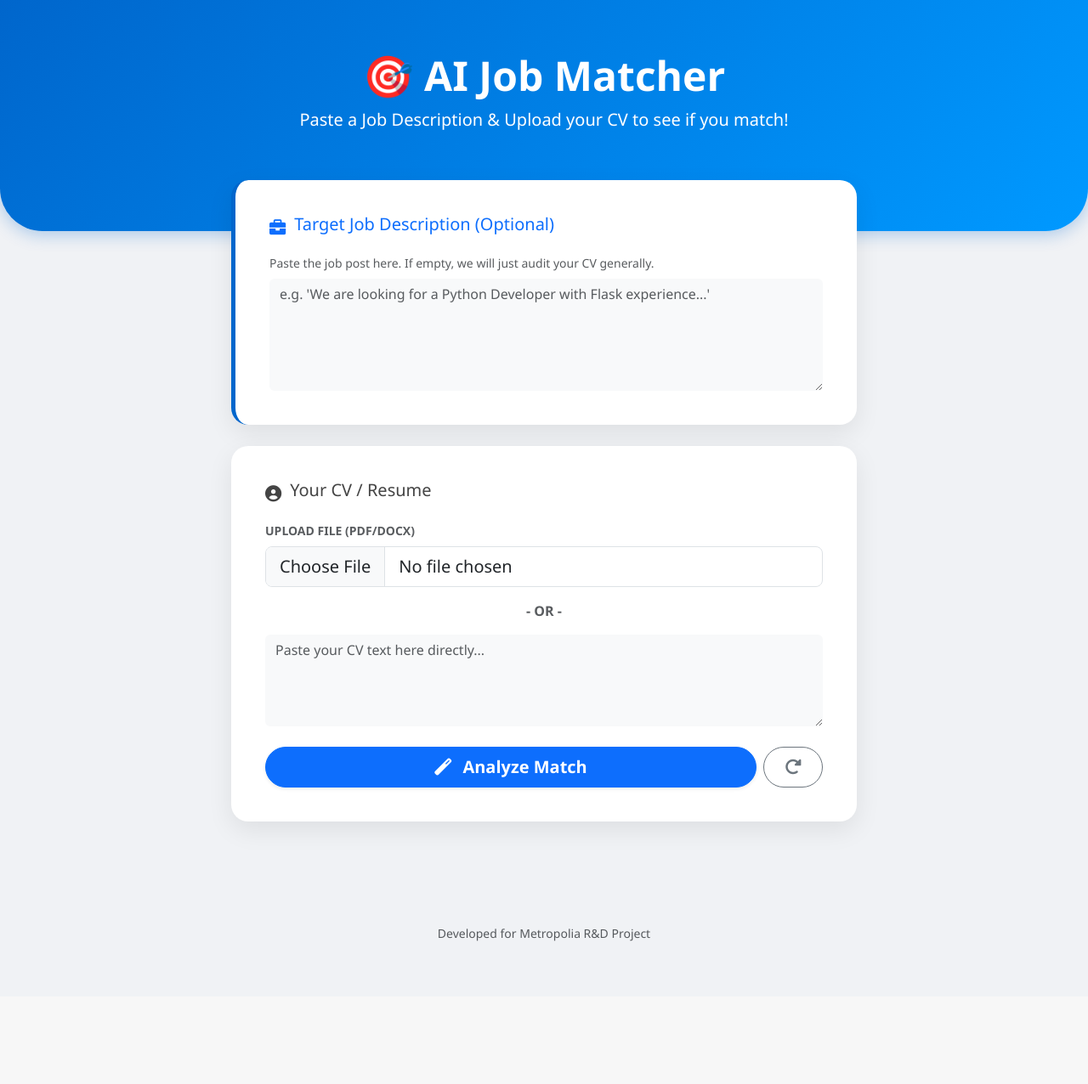
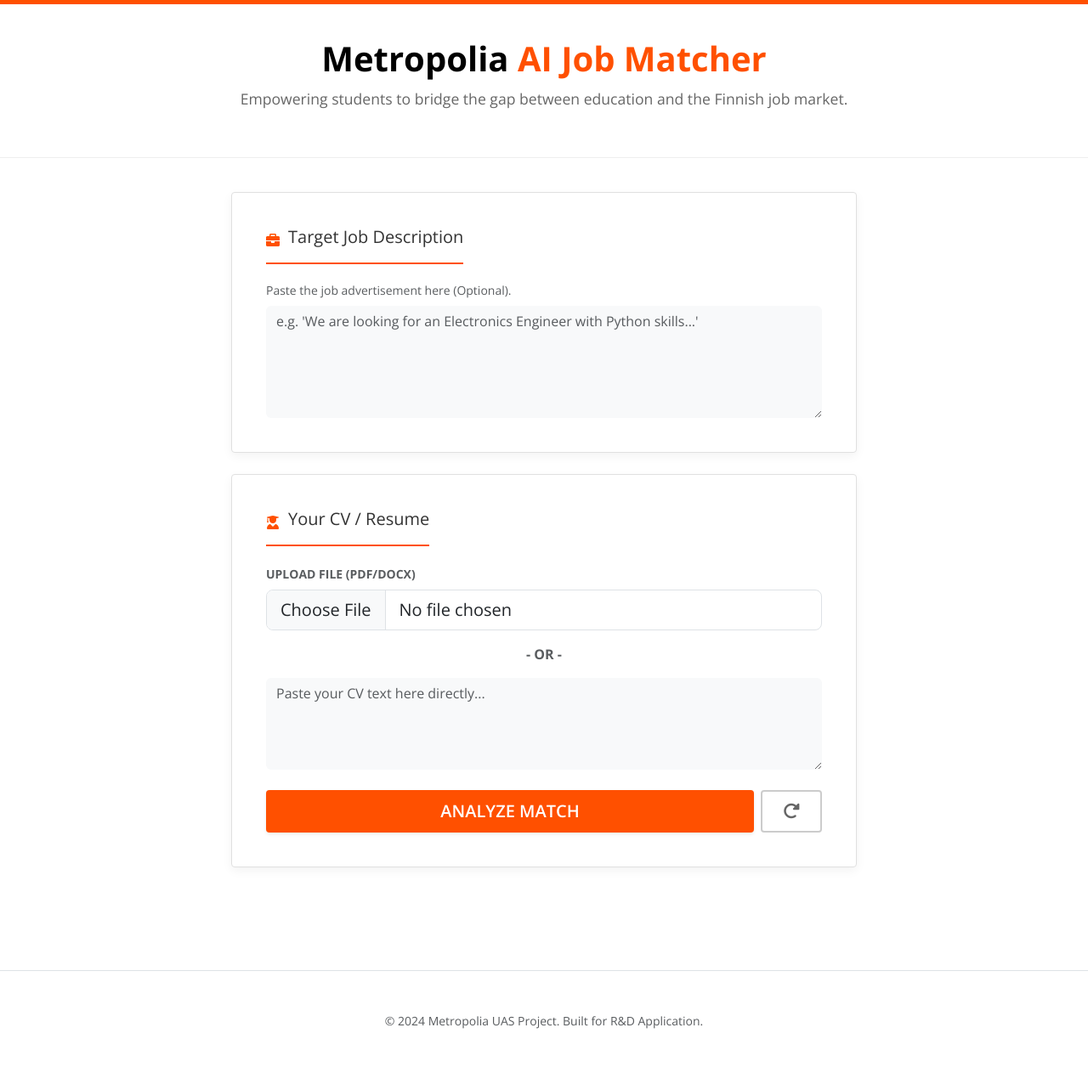
Before and after one commit to anasabdelrahim/metropolia-ai-job-matcher, a Flask app: page / in a window 1280 px wide. Shown: the whole page at 85% size. Before the commit the page ends 1108 px from the top, so only its background shows below. Run offline with Flask 3, Linux system fonts and the light colour scheme.

Commit message:
Update UI to match Metropolia Brand

```diff
--- a/templates/index.html
+++ b/templates/index.html
@@ -3,56 +3,96 @@
 <head>
     <meta charset="UTF-8">
     <meta name="viewport" content="width=device-width, initial-scale=1.0">
-    <title>Metropolia Job Matcher</title>
+    <title>Metropolia AI Job Matcher</title>
     <link href="https://cdn.jsdelivr.net/npm/bootstrap@5.3.0/dist/css/bootstrap.min.css" rel="stylesheet">
     <link rel="stylesheet" href="https://cdnjs.cloudflare.com/ajax/libs/font-awesome/6.0.0/css/all.min.css">
+    <link href="https://fonts.googleapis.com/css2?family=Open+Sans:wght@400;600;700&display=swap" rel="stylesheet">
 
     <style>
         body {
-            background-color: #f0f2f5;
-            font-family: 'Segoe UI', Tahoma, Geneva, Verdana, sans-serif;
+            background-color: #ffffff;
+            font-family: 'Open Sans', sans-serif;
+            color: #333;
         }
 
-        /* الهيدر الأزرق الجديد */
-        .hero-section {
-            background: linear-gradient(135deg, #0066cc 0%, #0099ff 100%);
-            color: white;
-            padding-top: 60px;
-            padding-bottom: 100px; /* مسافة عشان الكروت تدخل فيه */
-            border-radius: 0 0 50px 50px;
-            box-shadow: 0 4px 20px rgba(0, 102, 204, 0.3);
-            text-align: center;
+        .metropolia-top-bar {
+            height: 5px;
+            background-color: #ff5000;
+            width: 100%;
         }
 
-        /* رفع المحتوى للأعلى */
-        .main-content {
-            margin-top: -60px;
+        .hero-section {
+            background-color: #ffffff;
+            padding-top: 40px;
+            padding-bottom: 40px;
+            border-bottom: 1px solid #eee;
+            margin-bottom: 40px;
         }
 
-        /* تصميم الكروت */
-        .card-custom {
-            border: none;
-            border-radius: 20px;
-            box-shadow: 0 10px 30px rgba(0,0,0,0.08);
-            background: white;
-            overflow: hidden;
-            margin-bottom: 25px; /* مسافة بين الكروت */
+        .brand-title {
+            font-weight: 700;
+            color: #000;
+            font-size: 2.5rem;
         }
 
-        /* عنوان الأقسام */
+        .brand-subtitle {
+            color: #666;
+            font-size: 1.1rem;
+            margin-top: 10px;
+        }
+
+        .highlight-orange {
+            color: #ff5000;
+        }
+
+        .card-custom {
+            border: 1px solid #e0e0e0;
+            border-radius: 4px;
+            box-shadow: 0 4px 12px rgba(0,0,0,0.05);
+            background: white;
+            margin-bottom: 25px;
+        }
+
         .section-header {
             font-weight: 700;
-            color: #444;
-            margin-bottom: 15px;
+            color: #333;
+            margin-bottom: 20px;
             display: flex;
             align-items: center;
+            border-bottom: 2px solid #ff5000;
+            padding-bottom: 10px;
+            width: fit-content;
         }
+
         .section-header i {
             margin-right: 10px;
-            font-size: 1.2rem;
+            color: #ff5000;
         }
 
-        /* دائرة الدرجة */
+        .btn-metropolia {
+            background-color: #ff5000;
+            color: white;
+            border: none;
+            border-radius: 4px;
+            font-weight: 600;
+            transition: background-color 0.3s;
+        }
+        .btn-metropolia:hover {
+            background-color: #e04500;
+            color: white;
+        }
+
+        .btn-outline-metropolia {
+            border: 2px solid #ccc;
+            color: #666;
+            border-radius: 4px;
+        }
+        .btn-outline-metropolia:hover {
+            border-color: #333;
+            color: #333;
+            background-color: transparent;
+        }
+
         .score-circle {
             width: 140px;
             height: 140px;
@@ -64,55 +104,54 @@
             font-size: 3.5rem;
             font-weight: 800;
             color: white;
-            box-shadow: 0 6px 15px rgba(0,0,0,0.15);
-            border: 6px solid white;
+            box-shadow: 0 6px 15px rgba(0,0,0,0.1);
         }
 
-        /* تحسين شكل القوائم */
         .list-group-item {
             border: none;
             padding: 12px 15px;
             margin-bottom: 5px;
-            border-radius: 10px !important;
-            background-color: #f8f9fa;
+            background-color: #f9f9f9;
+            border-left: 3px solid transparent;
         }
 
-        /* تنسيق خاص للـ Job Description */
-        .job-card {
-            border-left: 5px solid #0066cc;
-        }
+        .border-start-success { border-left-color: #198754 !important; }
+        .border-start-danger { border-left-color: #dc3545 !important; }
+        .text-metropolia { color: #ff5000; }
     </style>
 </head>
 <body>
 
+<div class="metropolia-top-bar"></div>
+
 <div class="hero-section">
-    <div class="container">
-        <h1 class="fw-bold display-5">🎯 AI Job Matcher</h1>
-        <p class="lead opacity-90">Paste a Job Description & Upload your CV to see if you match!</p>
+    <div class="container text-center">
+        <h1 class="brand-title">Metropolia <span class="highlight-orange">AI Job Matcher</span></h1>
+        <p class="brand-subtitle">Empowering students to bridge the gap between education and the Finnish job market.</p>
     </div>
 </div>
 
-<div class="container main-content pb-5">
+<div class="container pb-5">
     <div class="row justify-content-center">
         <div class="col-lg-8 col-md-10">
 
             <form method="POST" enctype="multipart/form-data">
 
-                <div class="card card-custom job-card p-4">
+                <div class="card card-custom p-4">
                     <div class="card-body">
-                        <div class="section-header text-primary">
+                        <div class="section-header">
                             <i class="fas fa-briefcase"></i>
-                            <h5>Target Job Description (Optional)</h5>
+                            <h5>Target Job Description</h5>
                         </div>
-                        <p class="text-muted small mb-2">Paste the job post here. If empty, we will just audit your CV generally.</p>
-                        <textarea class="form-control bg-light border-0" name="job_desc" rows="5" placeholder="e.g. 'We are looking for a Python Developer with Flask experience...'"></textarea>
+                        <p class="text-muted small mb-2">Paste the job advertisement here (Optional).</p>
+                        <textarea class="form-control bg-light border-0" name="job_desc" rows="5" placeholder="e.g. 'We are looking for an Electronics Engineer with Python skills...'"></textarea>
                     </div>
                 </div>
 
                 <div class="card card-custom p-4">
                     <div class="card-body">
                         <div class="section-header">
-                            <i class="fas fa-user-circle"></i>
+                            <i class="fas fa-user-graduate"></i>
                             <h5>Your CV / Resume</h5>
                         </div>
 
@@ -128,16 +167,16 @@
                         </div>
 
                         <div class="d-flex gap-2">
-                            <button type="submit" class="btn btn-primary btn-lg flex-grow-1 rounded-pill fw-bold shadow-sm">
-                                <i class="fas fa-magic me-2"></i> Analyze Match
+                            <button type="submit" class="btn btn-metropolia btn-lg flex-grow-1 shadow-sm">
+                                ANALYZE MATCH
                             </button>
-                            <a href="/" class="btn btn-outline-secondary btn-lg rounded-pill px-4" title="Start Over">
+                            <a href="/" class="btn btn-outline-metropolia btn-lg px-4" title="Start Over">
                                 <i class="fas fa-rotate-right"></i>
                             </a>
                         </div>
 
                         {% if error_msg %}
-                        <div class="alert alert-danger mt-3 text-center rounded-3">{{ error_msg }}</div>
+                        <div class="alert alert-danger mt-3 text-center rounded-1">{{ error_msg }}</div>
                         {% endif %}
                     </div>
                 </div>
@@ -147,10 +186,10 @@
             {% if feedback %}
             <div id="results-area" class="animate-fade-in">
 
-                <div class="card card-custom text-center p-4">
-                    <h5 class="text-uppercase text-muted letter-spacing-2 mb-4">
-                        {% if job_desc %} Job Match Score {% else %} CV Strength Score {% endif %}
-                    </h5>
+                <div class="card card-custom text-center p-5">
+                    <h6 class="text-uppercase text-muted mb-4">
+                        {% if job_desc %} MATCH COMPATIBILITY {% else %} CV STRENGTH {% endif %}
+                    </h6>
 
                     <div class="score-circle mb-3"
                          style="background-color: {% if feedback.score >= 80 %}#198754{% elif feedback.score >= 50 %}#ffc107{% else %}#dc3545{% endif %};">
@@ -164,15 +203,15 @@
 
                 <div class="row g-4">
                     <div class="col-md-6">
-                        <div class="card card-custom h-100 p-3 border-start border-5 border-success">
-                            <h5 class="fw-bold text-success mb-3">
+                        <div class="card card-custom h-100 p-4">
+                            <h6 class="fw-bold text-success mb-3">
                                 <i class="fas fa-check-circle me-2"></i>
-                                {% if job_desc %} Matching Skills {% else %} Strengths {% endif %}
-                            </h5>
+                                {% if job_desc %} MATCHING SKILLS {% else %} STRENGTHS {% endif %}
+                            </h6>
                             {% if feedback.strengths %}
                             <ul class="list-group list-group-flush">
                                 {% for item in feedback.strengths %}
-                                <li class="list-group-item"><i class="fas fa-check text-success me-2"></i>{{ item }}</li>
+                                <li class="list-group-item border-start-success"><small>{{ item }}</small></li>
                                 {% endfor %}
                             </ul>
                             {% else %}
@@ -182,22 +221,22 @@
                     </div>
 
                     <div class="col-md-6">
-                        <div class="card card-custom h-100 p-3 border-start border-5 border-danger">
-                            <h5 class="fw-bold text-danger mb-3">
-                                <i class="fas fa-exclamation-triangle me-2"></i>
-                                {% if job_desc %} Missing Skills {% else %} Improvements {% endif %}
-                            </h5>
+                        <div class="card card-custom h-100 p-4">
+                            <h6 class="fw-bold text-danger mb-3">
+                                <i class="fas fa-exclamation-circle me-2"></i>
+                                {% if job_desc %} MISSING SKILLS {% else %} IMPROVEMENTS {% endif %}
+                            </h6>
                             <ul class="list-group list-group-flush">
                                 {% for item in feedback.weaknesses %}
-                                <li class="list-group-item"><i class="fas fa-times text-danger me-2"></i>{{ item }}</li>
+                                <li class="list-group-item border-start-danger"><small>{{ item }}</small></li>
                                 {% endfor %}
                             </ul>
                         </div>
                     </div>
                 </div>
 
-                <div class="card card-custom mt-4 p-4 border-start border-5 border-primary">
-                    <h5 class="fw-bold text-primary mb-3"><i class="fas fa-lightbulb me-2"></i>Action Plan</h5>
+                <div class="card card-custom mt-4 p-4 border-start border-4 border-warning">
+                    <h6 class="fw-bold text-dark mb-3"><i class="fas fa-lightbulb me-2 text-warning"></i>RECOMMENDED ACTIONS</h6>
                     <ul class="mb-0 ps-3">
                         {% for tip in feedback.improvements %}
                         <li class="mb-2 text-secondary">{{ tip }}</li>
@@ -212,8 +251,8 @@
     </div>
 </div>
 
-<footer class="text-center py-5 text-muted small">
-    <p>Developed for Metropolia R&D Project</p>
+<footer class="text-center py-5 text-muted small border-top mt-5">
+    <p>© 2024 Metropolia UAS Project. Built for R&D Application.</p>
 </footer>
 
 </body>
```
